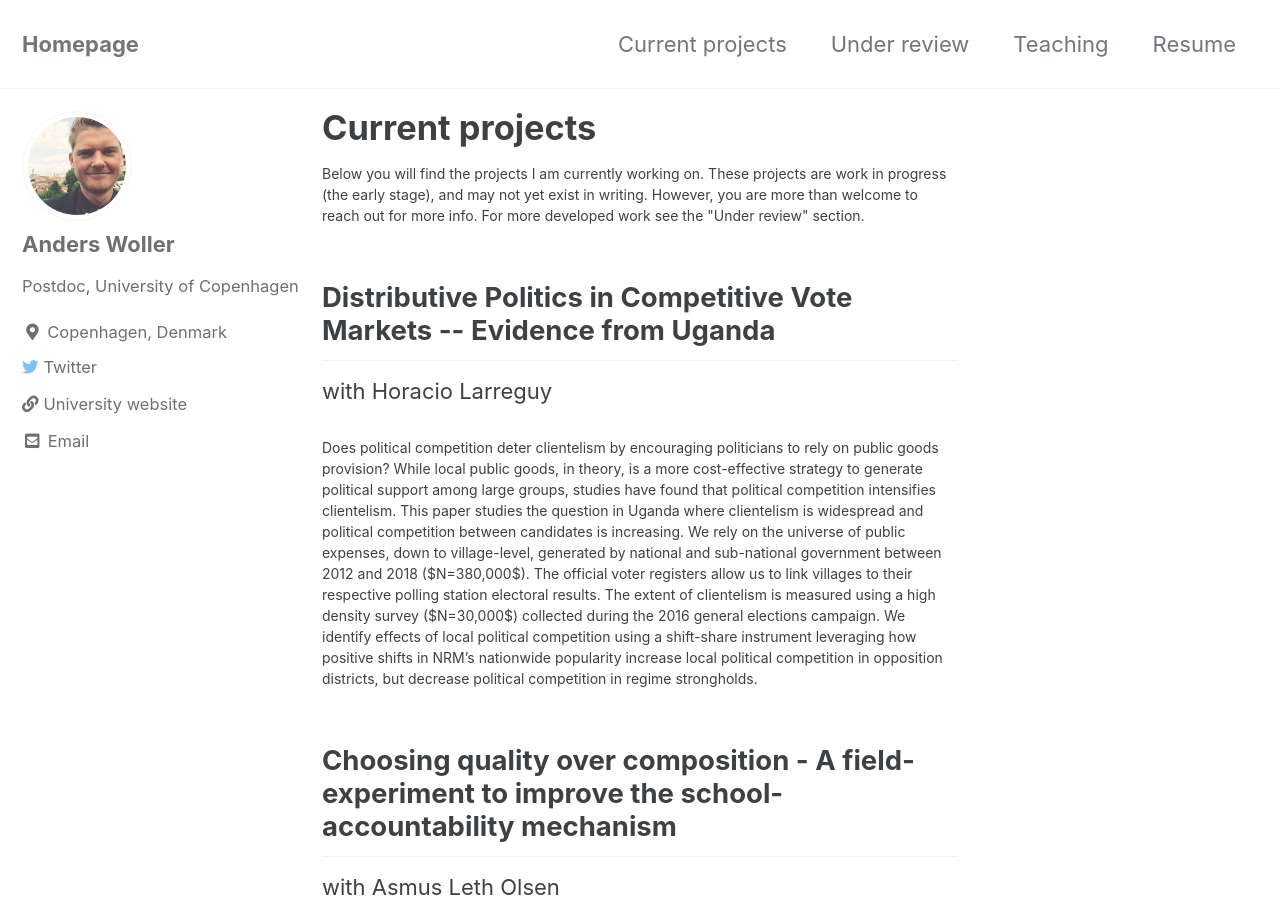
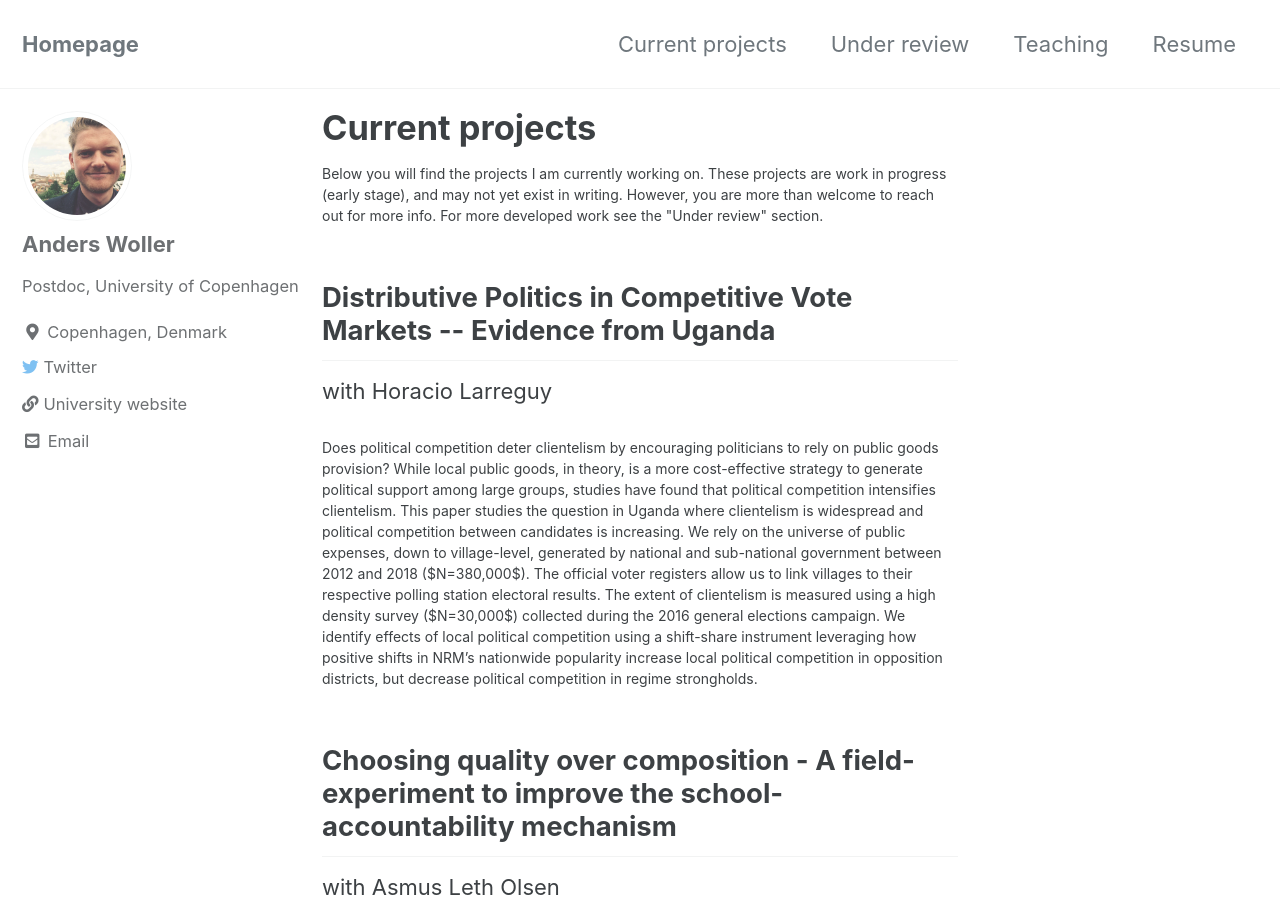
Before and after one commit to AndersWoller/AndersWoller.github.io, a Jekyll site: the page built from _pages/research.md, in a window 1280 px wide and 900 px high. Built offline with Jekyll 4.4.1, drawn with Linux system fonts in a browser that asks for light colours; cached includes are drawn as plain includes.

Commit message:
research intro 2.0

```diff
--- a/_pages/research.md
+++ b/_pages/research.md
@@ -2,7 +2,7 @@
 title: "Current projects"
 permalink: /Research/
 ---
-<p style="font-size:14px"> Below you will find the projects I am currently working on. These projects are work in progress (the early stage), and may not yet exist in writing. However, you are more than welcome to reach out for more info. For more developed work see the "Under review" section. </p>
+<p style="font-size:14px"> Below you will find the projects I am currently working on. These projects are work in progress (early stage), and may not yet exist in writing. However, you are more than welcome to reach out for more info. For more developed work see the "Under review" section. </p>
 
 
 
```
